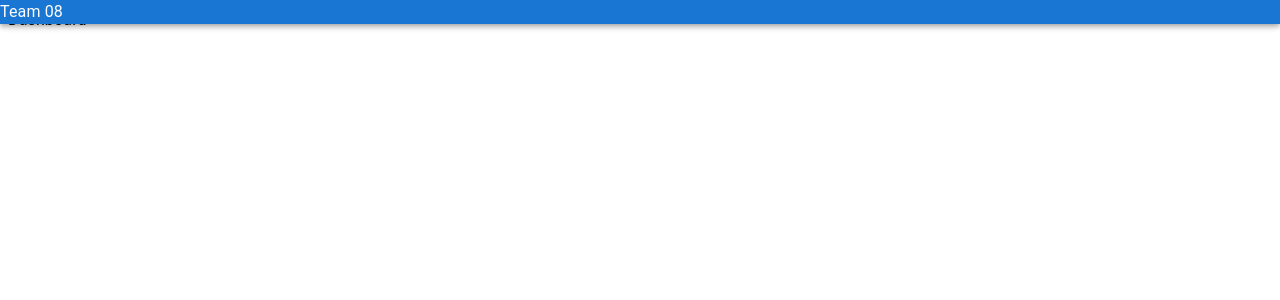
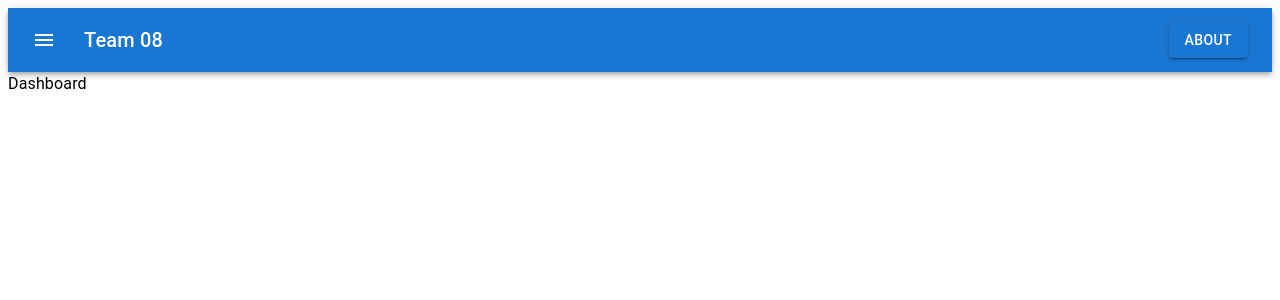
Before and after one commit to Harrison-Holt/The-Good-Driver-Program, a React app in the folder frontend/: page / in a window 1280 px wide. Shown: the top 300 px of the page. Built offline with nearby package versions, Linux system fonts and the light colour scheme; the HTML template or start-up script is replaced by a standard one.

Commit message:
Improved Navbar

```diff
--- a/frontend/package.json
+++ b/frontend/package.json
@@ -12,6 +12,7 @@
   "dependencies": {
     "@emotion/react": "^11.13.3",
     "@emotion/styled": "^11.13.0",
+    "@mui/icons-material": "^6.1.1",
     "@mui/material": "^6.1.0",
     "@reduxjs/toolkit": "^2.2.7",
     "react": "^18.3.1",
--- a/frontend/src/components/Navibar/index.tsx
+++ b/frontend/src/components/Navibar/index.tsx
@@ -1,13 +1,37 @@
-import { AppBar, Typography } from "@mui/material"
+import { AppBar, Typography, Button, Toolbar, IconButton, Box } from "@mui/material"
+import MenuIcon from '@mui/icons-material/Menu';
+import { useNavigate} from "react-router-dom";
 
 const Navibar = () => {
+    const nav = useNavigate();
 
     return (
-        <>
-            <AppBar>
-                <Typography> Team 08 </Typography>
+        <Box sx={{ flexGrow: 1 }}>
+            <AppBar position="static">
+                <Toolbar>
+                    <IconButton
+                        size="large"
+                        edge="start"
+                        color="inherit"
+                        aria-label="menu"
+                        sx={{ mr: 2 }}
+                    >
+                        <MenuIcon />
+                    </IconButton>
+                    <Typography
+                        variant="h6"
+                        component="div"
+                        sx={{flexGrow: 1}}>
+                        Team 08
+                    </Typography>
+                    <Button
+                        variant="contained"
+                        onClick={() => {nav("/about")}}>
+                        About
+                    </Button>
+                </Toolbar>
             </AppBar>
-        </>
+        </Box>
     )
 }
 
--- a/frontend/src/main.tsx
+++ b/frontend/src/main.tsx
@@ -4,7 +4,6 @@ import { RouterProvider } from 'react-router-dom'
 import { createBrowserRouter } from "react-router-dom";
 import Home from './pages/Home';
 import About from './pages/About';
-import Navibar from './components/Navibar';
 
 const router = createBrowserRouter([
     {
@@ -19,7 +18,6 @@ const router = createBrowserRouter([
 
 createRoot(document.getElementById('root')!).render(
   <StrictMode>
-    <Navibar />
     <RouterProvider router={ router } />
   </StrictMode>,
 )
--- a/frontend/src/pages/About/index.tsx
+++ b/frontend/src/pages/About/index.tsx
@@ -1,9 +1,11 @@
 
 import React from 'react';
+import Navibar from '../../components/Navibar';
 
 const About: React.FC = () => {
   return (
     <>
+      <Navibar />
       {/* Hero Section */}
       <div className="bg-light p-5 text-center">
         <h1 className="display-4">About Our Trucking Incentive System</h1>
--- a/frontend/src/pages/Home/index.tsx
+++ b/frontend/src/pages/Home/index.tsx
@@ -1,10 +1,12 @@
 
 import { Typography } from '@mui/material';
+import Navibar from '../../components/Navibar';
 import React from 'react';
 
 const Home: React.FC = () => {
   return (
     <>
+      <Navibar />
       <Typography component={"h1"}>Dashboard</Typography>
     </>
   );
```
Also changed, not shown: 1 other file (tests, documents, lock files or other folders).
